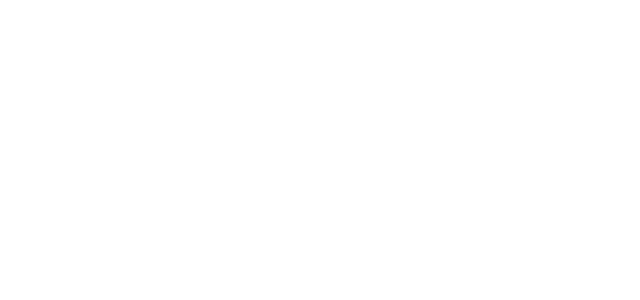
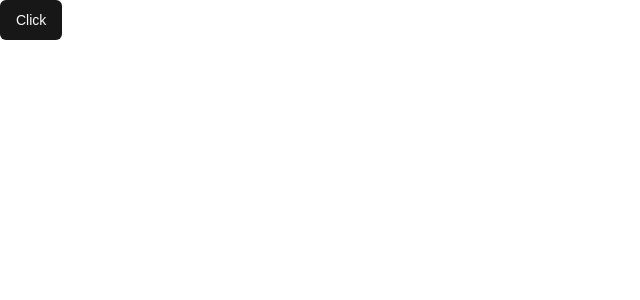
Before and after one commit to Taoufik-BENNOUR/Live_docs, a Next.js app: page / in a window 1280 px wide. Shown: the top 300 px of the page, without its empty margins (0-640 px from the left). Built offline with nearby package versions, Linux system fonts and the light colour scheme.

Commit message:
install shadcn commit

```diff
--- a/src/app/layout.tsx
+++ b/src/app/layout.tsx
@@ -3,7 +3,10 @@
 import "./globals.css";
 
 
-
+export const metadata:Metadata = {
+  title:"LiveDocs",
+  description:"Collaborate"
+}
 export default function RootLayout({
   children,
 }: Readonly<{
--- a/src/app/page.tsx
+++ b/src/app/page.tsx
@@ -1,9 +1,10 @@
+import { Button } from "@/components/ui/button";
 import Image from "next/image";
 
 export default function Home() {
   return (
     <div className="">
-
+      <Button>Click</Button>
     </div>
   );
 }
```
Also changed, not shown: 1 other file (tests, documents, lock files or other folders).
